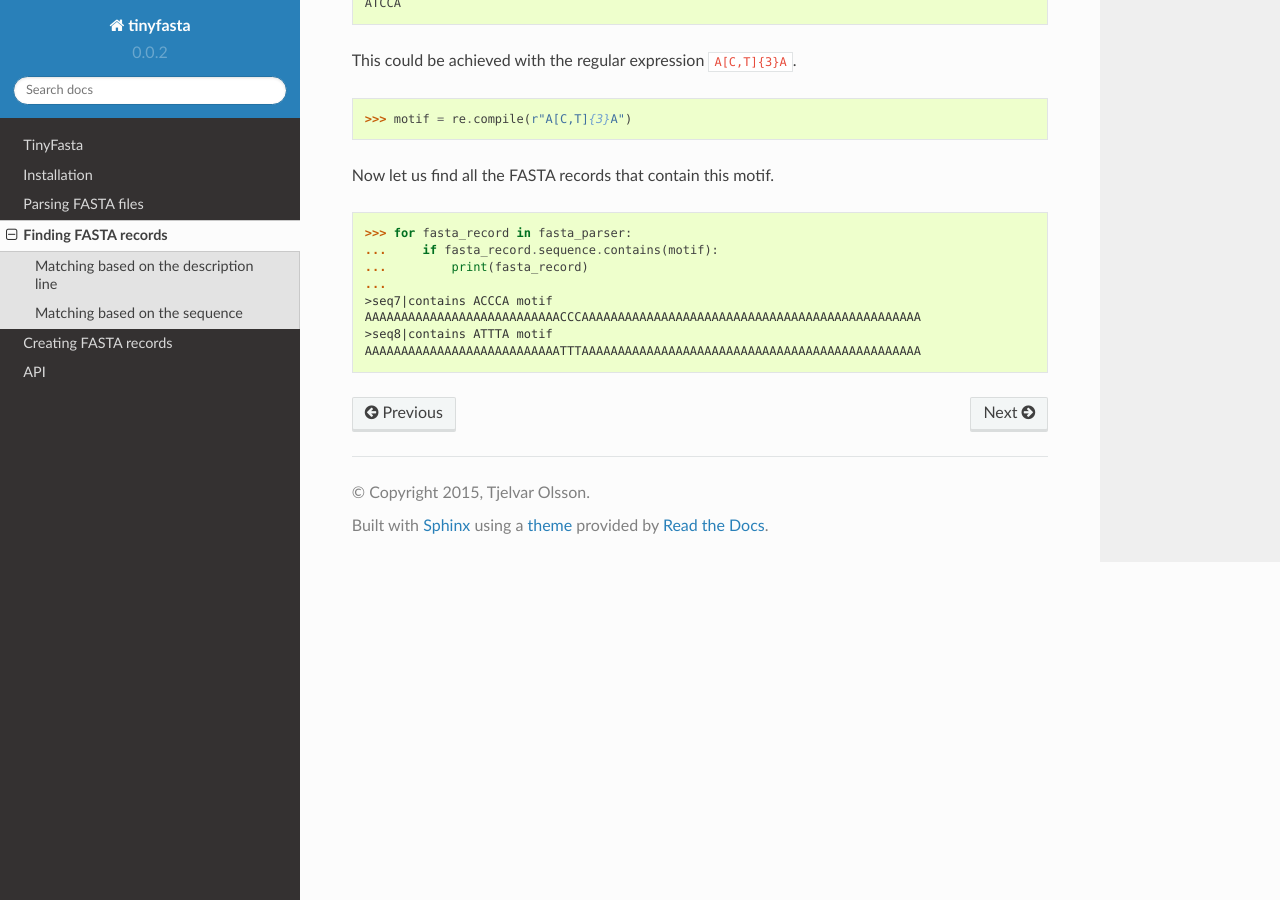
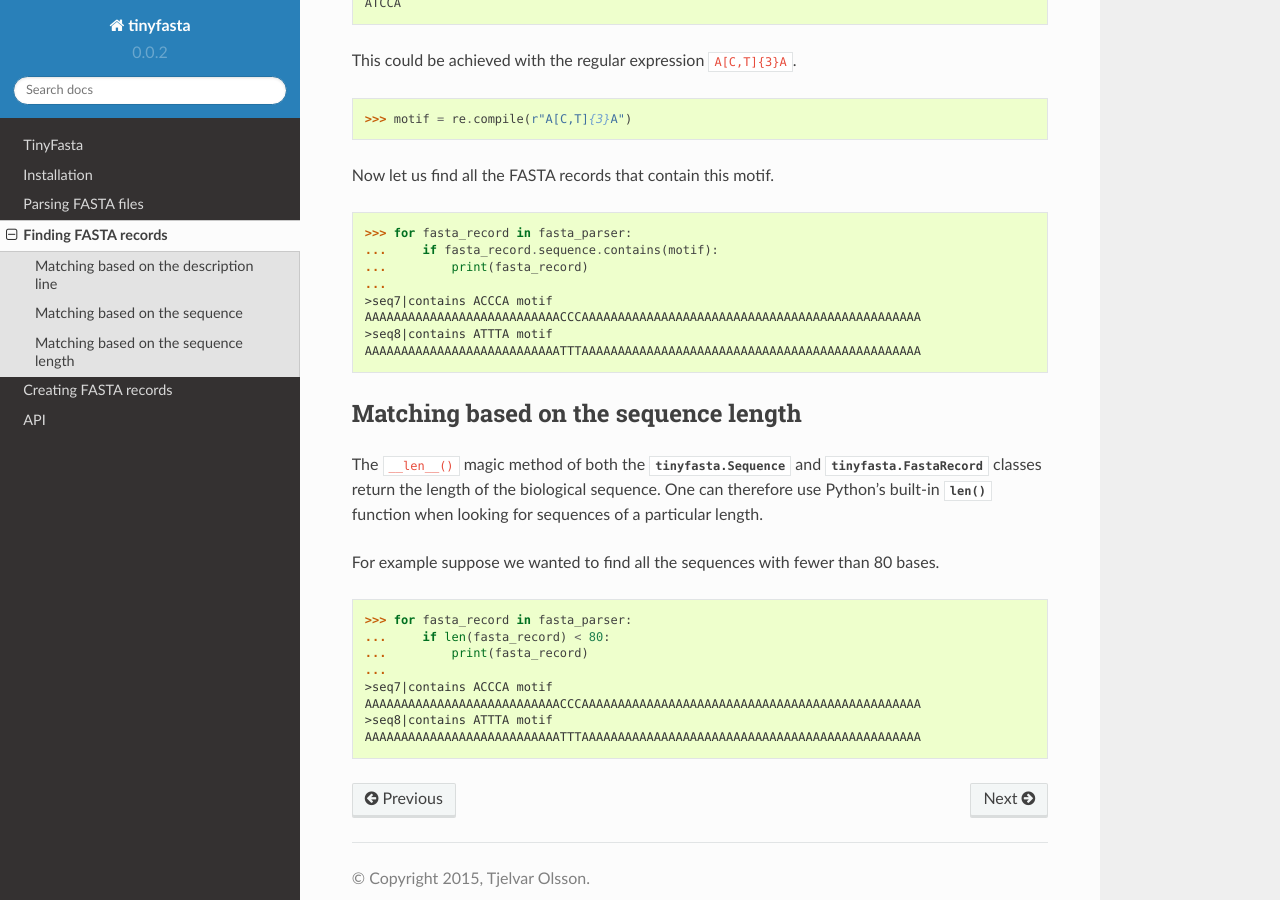
Before and after one commit to tjelvar-olsson/tinyfasta, a Sphinx documentation site: the page built from docs/source/finding_fasta_records.rst, in a window 1280 px wide and 900 px high, scrolled down 1734 px. Built offline with Sphinx 7.4.7 and the Read the Docs theme 2.0.0, drawn with Linux system fonts in a browser that asks for light colours.

Commit message:
Added __len__ magic method to Sequence and FastaRecord.

```diff
--- a/docs/source/finding_fasta_records.rst
+++ b/docs/source/finding_fasta_records.rst
@@ -112,3 +112,26 @@ Now let us find all the FASTA records that contain this motif.
     AAAAAAAAAAAAAAAAAAAAAAAAAAACCCAAAAAAAAAAAAAAAAAAAAAAAAAAAAAAAAAAAAAAAAAAAAAAA
     >seq8|contains ATTTA motif
     AAAAAAAAAAAAAAAAAAAAAAAAAAATTTAAAAAAAAAAAAAAAAAAAAAAAAAAAAAAAAAAAAAAAAAAAAAAA
+
+
+Matching based on the sequence length
+-------------------------------------
+
+The ``__len__()`` magic method of both the :class:`tinyfasta.Sequence` and
+:class:`tinyfasta.FastaRecord` classes return the length of the biological
+sequence. One can therefore use Python's built-in :func:`len` function when
+looking for sequences of a particular length.
+
+For example suppose we wanted to find all the sequences with fewer than 80
+bases.
+
+.. code-block:: python
+
+    >>> for fasta_record in fasta_parser:
+    ...     if len(fasta_record) < 80:
+    ...         print(fasta_record)
+    ...
+    >seq7|contains ACCCA motif
+    AAAAAAAAAAAAAAAAAAAAAAAAAAACCCAAAAAAAAAAAAAAAAAAAAAAAAAAAAAAAAAAAAAAAAAAAAAAA
+    >seq8|contains ATTTA motif
+    AAAAAAAAAAAAAAAAAAAAAAAAAAATTTAAAAAAAAAAAAAAAAAAAAAAAAAAAAAAAAAAAAAAAAAAAAAAA
```
Also changed, not shown: tinyfasta/__init__.py (+8 -0 lines), 1 other file.
